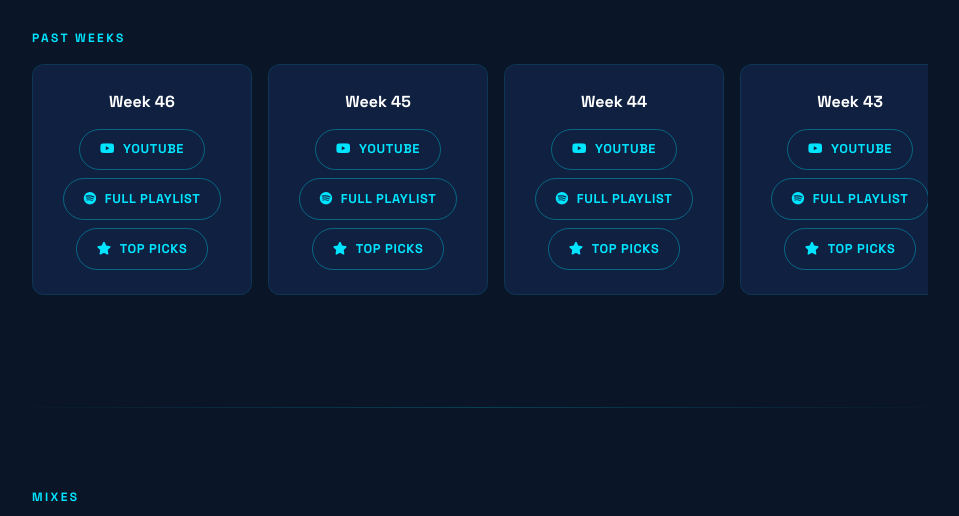
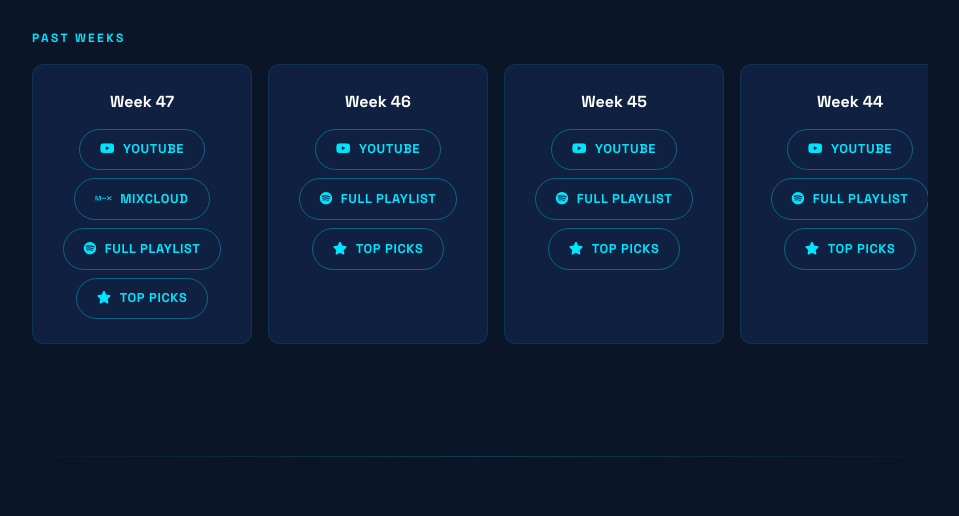
Before and after one commit to cameron-h-price/cmun-selecta, a plain HTML site: page index.html in a window 1280 px wide. Shown: the part 2017-2533 px from the top of the page, without its empty margins (160-1119 px from the left). Drawn offline with Linux system fonts and the light colour scheme.

Commit message:
Week 47: YouTube, Mixcloud, Full Playlist and Top Picks
Co-Authored-By: Claude Opus 5.5 <noreply@anthropic.com>

```diff
--- a/index.html
+++ b/index.html
@@ -551,6 +551,23 @@
     <p class="section-label" style="margin-top:2rem; margin-bottom:1rem;">Past Weeks</p>
     <div class="selections-grid">
       <div class="selections-item">
+        <span class="week-label">Week 47</span>
+        <div class="selections-links">
+          <a href="https://youtu.be/scCVK22i-gc" class="btn btn-ghost" target="_blank" rel="noopener">
+            <i class="fa-brands fa-youtube" style="margin-right:0.5rem;"></i>YouTube
+          </a>
+          <a href="https://www.mixcloud.com/CmunSelecta/new-drum-bass-mix-november-2026-week-4-cmunselections/" class="btn btn-ghost" target="_blank" rel="noopener">
+            <i class="fa-brands fa-mixcloud" style="margin-right:0.5rem;"></i>Mixcloud
+          </a>
+          <a href="https://open.spotify.com/playlist/23Nsn1w6UCdBjq17LTg3NY" class="btn btn-ghost" target="_blank" rel="noopener">
+            <i class="fa-brands fa-spotify" style="margin-right:0.5rem;"></i>Full Playlist
+          </a>
+          <a href="https://open.spotify.com/playlist/4YK3nroqHt0BGRZwk1zh5C" class="btn btn-ghost" target="_blank" rel="noopener">
+            <i class="fa-solid fa-star" style="margin-right:0.5rem;"></i>Top Picks
+          </a>
+        </div>
+      </div>
+      <div class="selections-item">
         <span class="week-label">Week 46</span>
         <div class="selections-links">
           <a href="https://youtu.be/OVRuiwLjxRo" class="btn btn-ghost" target="_blank" rel="noopener">
```
